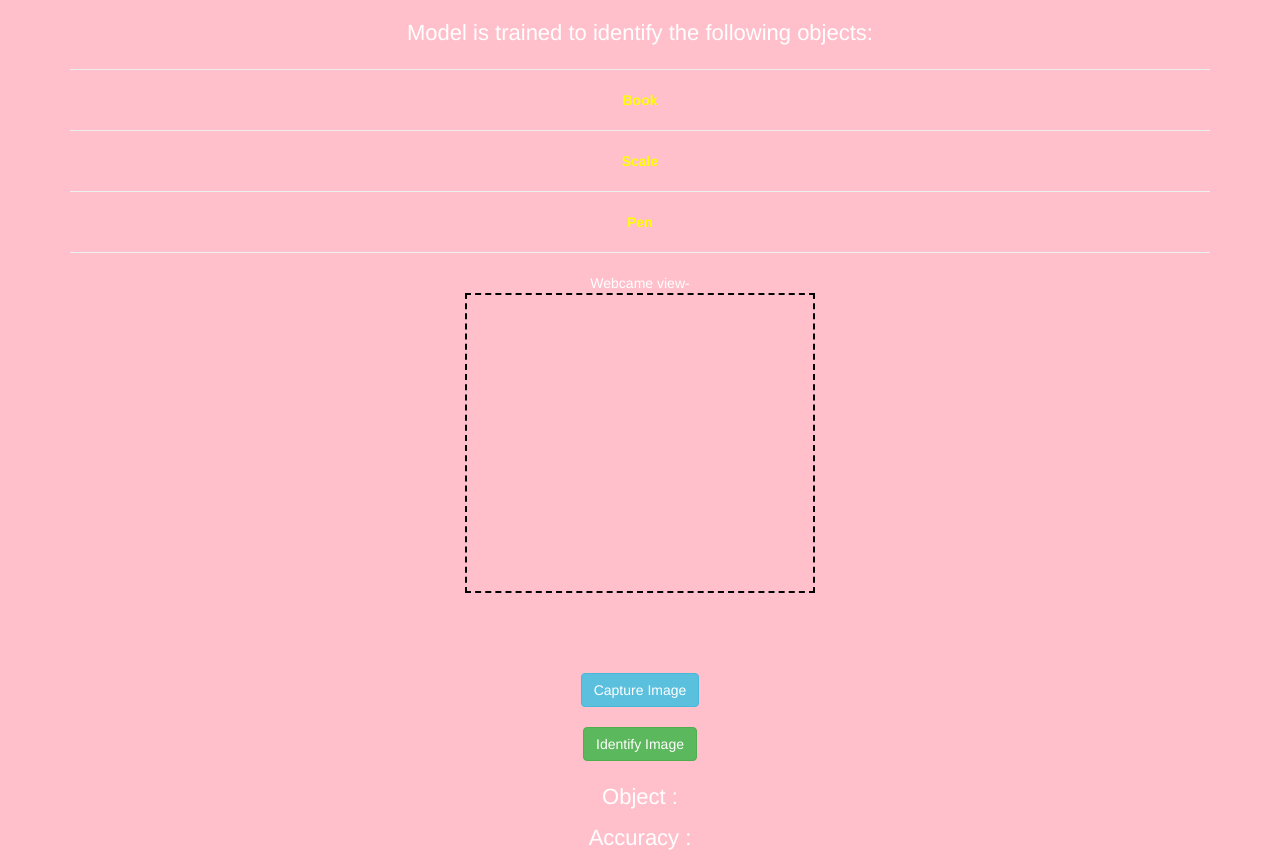
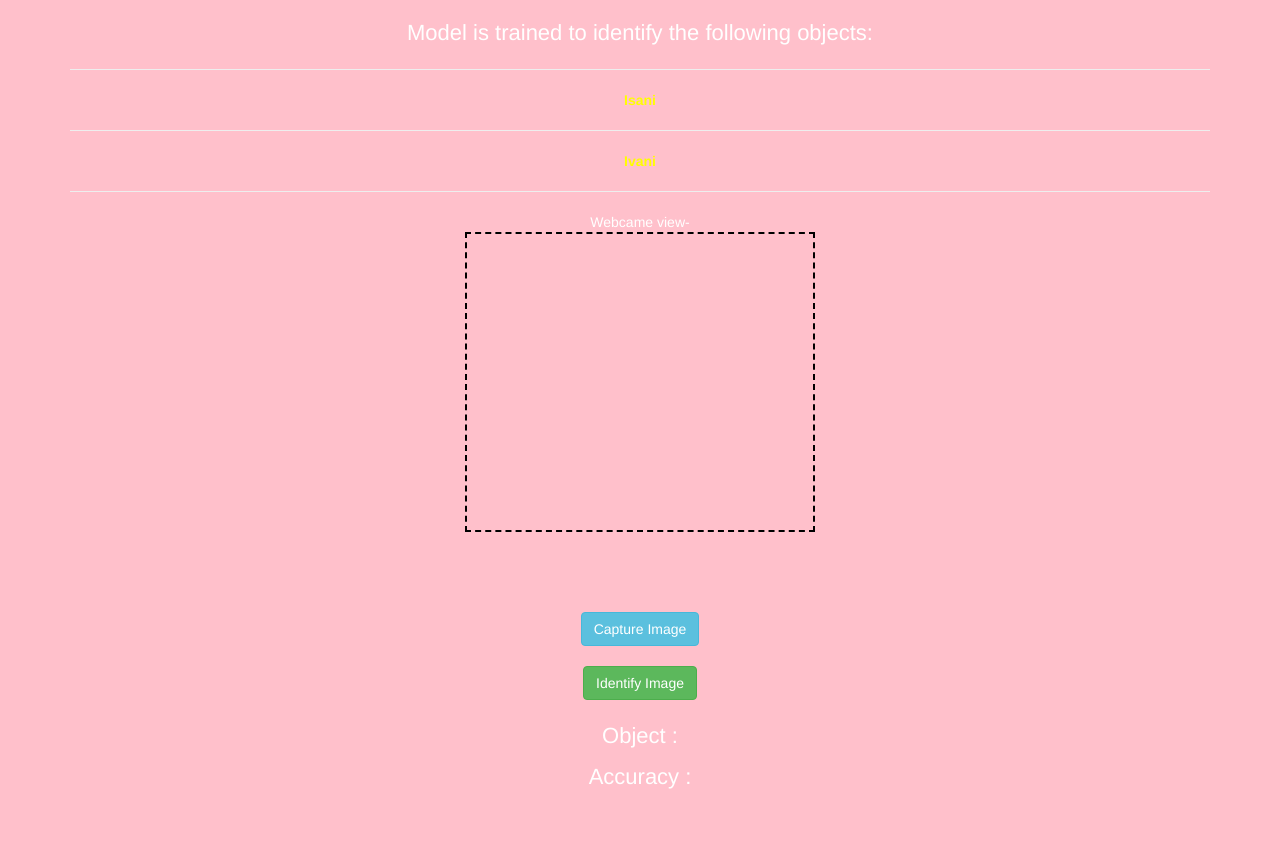
Before and after one commit to isanidey/Image-Recognition, a plain HTML site: page index.html in a window 1280 px wide. Shown: the part 68-932 px from the top of the page. After the commit the page ends 871 px from the top, so only its background shows below. Drawn offline with nearby package versions, Linux system fonts and the light colour scheme; a script that the page names is missing.

Commit message:
Add files via upload

```diff
--- a/index.html
+++ b/index.html
@@ -17,11 +17,9 @@
         <p style="font-size: 22px;">Model is trained to identify the following objects:</p>
         <b class="name_of_objects">
           <hr>
-          Book
+          Isani
           <hr>
-          Scale
-          <hr>
-          Pen
+          Ivani
           <hr>
         </b>
         <lable>Webcame view-</lable>
--- a/main.js
+++ b/main.js
@@ -19,7 +19,7 @@ function take_snapshot()
 
   console.log('ml5 version:', ml5.version);
 
-classifier = ml5.imageClassifier('https://teachablemachine.withgoogle.com/models/j6wCV-6d1/',modelLoaded);
+classifier = ml5.imageClassifier('https://storage.googleapis.com/tm-model/j6wCV-6d1/model.json',modelLoaded);
 
   function modelLoaded() {
     console.log('Model Loaded!');
```
